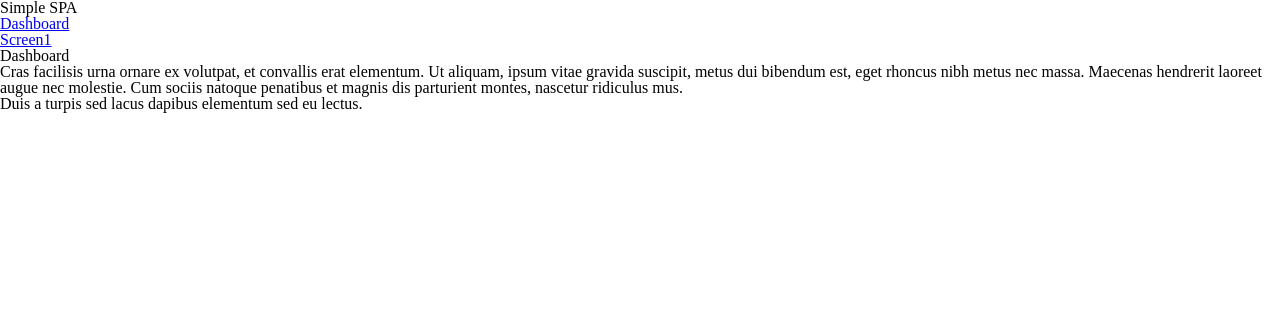
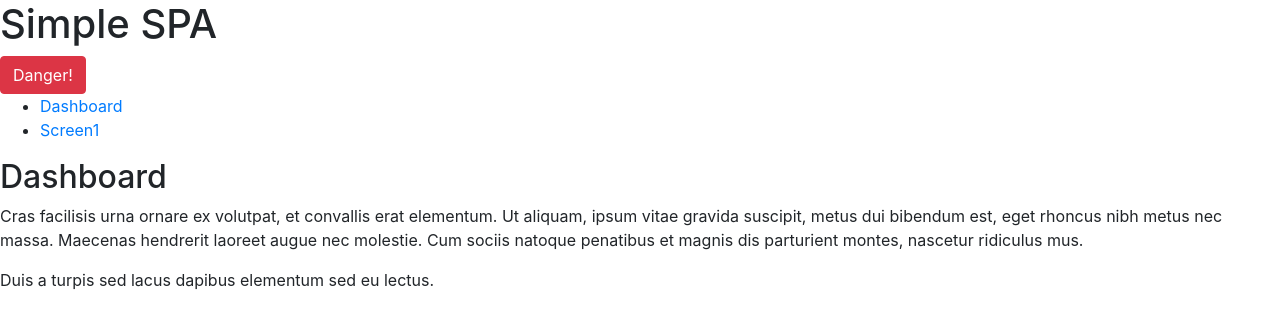
Before and after one commit to jpishko/es6-react-quickstart, a React app: page / in a window 1280 px wide. Shown: the top 328 px of the page. Built offline with nearby package versions, Linux system fonts and the light colour scheme; the HTML template or start-up script is replaced by a standard one.

Commit message:
Added bootstrap and reactstrap dependencies

```diff
--- a/src/js/components/App.jsx
+++ b/src/js/components/App.jsx
@@ -2,6 +2,7 @@ import React from 'react';
 import {Route, NavLink, BrowserRouter} from 'react-router-dom';
 import Dashboard from './screens/Dashboard.jsx';
 import Screen1 from './screens/Screen1.jsx';
+import { Button } from 'reactstrap';
 
 export default class App extends React.Component {
   constructor() {
@@ -13,6 +14,7 @@ export default class App extends React.Component {
       <BrowserRouter>
         <div>
             <h1>Simple SPA</h1>
+            <Button color="danger">Danger!</Button>
             <ul className="header">
               <li><NavLink to="/">Dashboard</NavLink></li>
               <li><NavLink to="/screen1">Screen1</NavLink></li>
--- a/src/js/index.js
+++ b/src/js/index.js
@@ -1,6 +1,8 @@
 import React from 'react';
 import ReactDOM from 'react-dom';
 import App from './components/App.jsx';
-import '../css/reset.css';
+//import '../css/reset.css';
+import 'bootstrap/dist/css/bootstrap.min.css';
+
 
 ReactDOM.render(<App />, document.getElementById('root'));
```
Also changed, not shown: package.json (+5 -3 lines), 1 other file (tests, documents, lock files or other folders).
